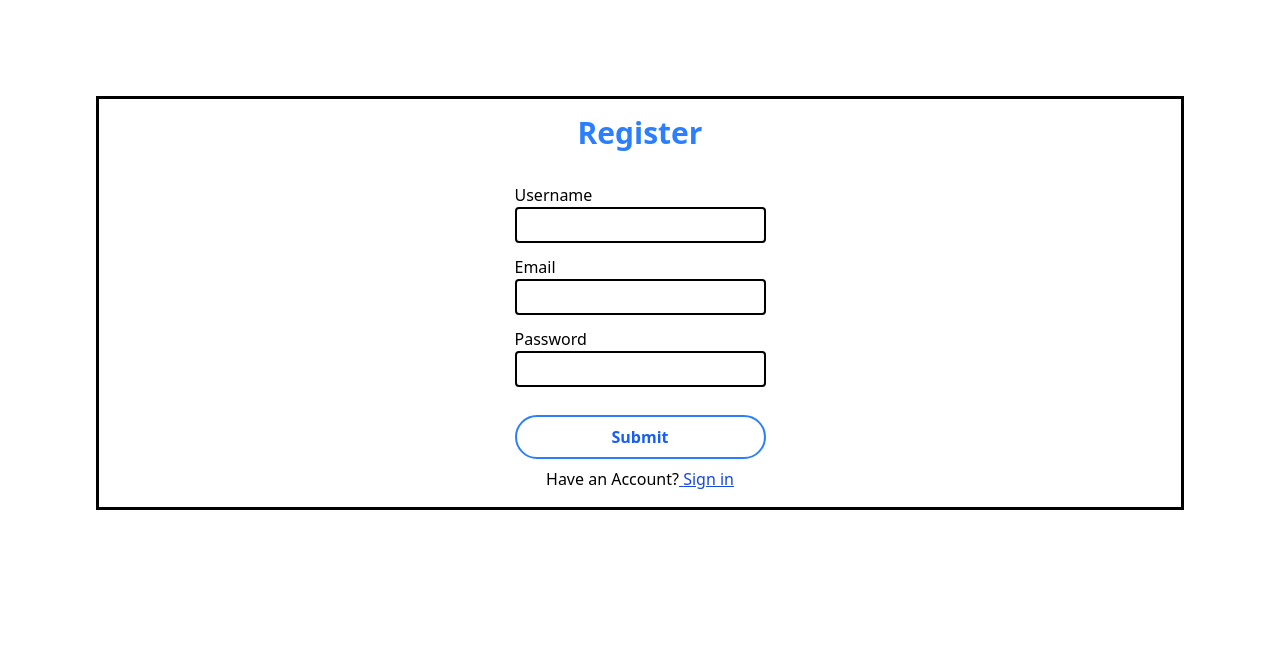
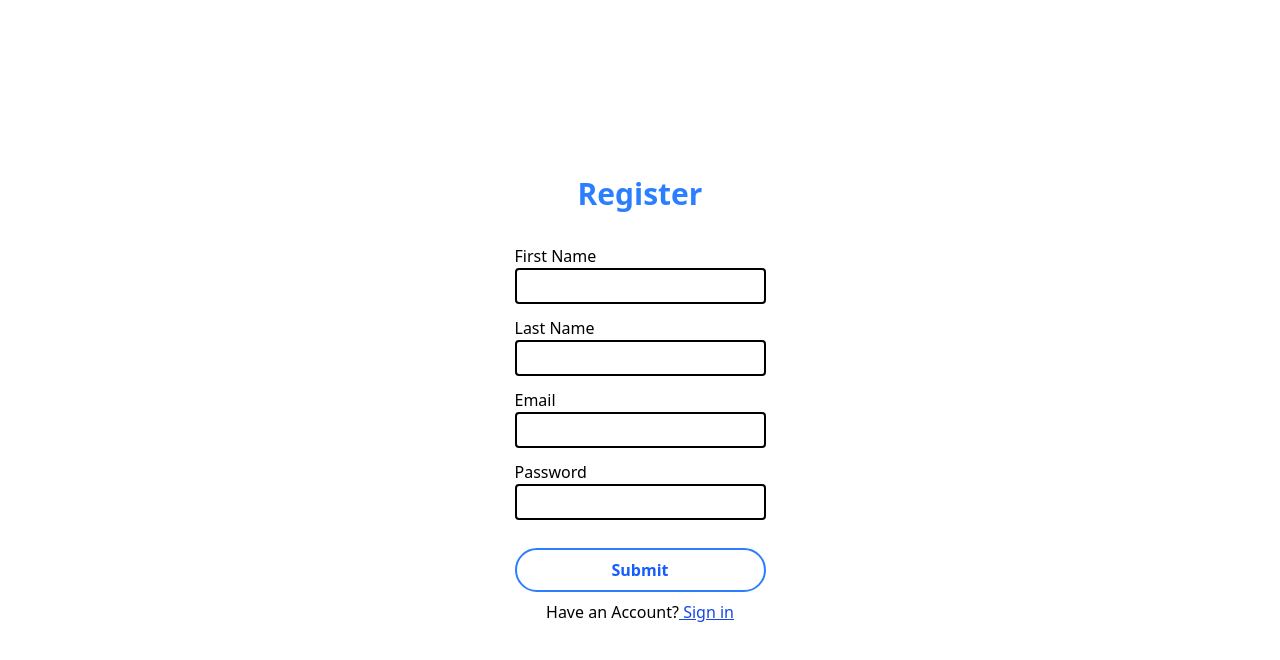
Before and after one commit to FarhanAsfar/TOP-Projects, a React (Vite) app in the folder paytm/frontend/: page / in a window 1280 px wide. Shown: the top 660 px of the page. Built offline with nearby package versions, Linux system fonts and the light colour scheme.

Commit message:
connect signup page with backend

```diff
--- a/paytm/frontend/package.json
+++ b/paytm/frontend/package.json
@@ -11,6 +11,7 @@
   },
   "dependencies": {
     "@tailwindcss/vite": "^4.0.4",
+    "axios": "^1.7.9",
     "react": "^18.3.1",
     "react-dom": "^18.3.1",
     "react-router": "^7.1.5",
--- /dev/null
+++ b/paytm/frontend/src/components/Button.jsx
@@ -0,0 +1,11 @@
+const Button = ({type, label}) => {
+  return (
+    <button
+      type={type}
+      className="mt-4 py-2 bg-transparent hover:bg-blue-500 text-blue-600 border-2 border-blue-500
+                    font-semibold hover:text-white hover:border-transparent rounded-full"
+    >{label}</button>
+  );
+};
+
+export default Button;
--- /dev/null
+++ b/paytm/frontend/src/components/InputBox.jsx
@@ -0,0 +1,16 @@
+const InputBox = ({label, type, name, id, htmlFor, onChange}) => {
+    return (
+        <>
+            <label htmlFor={htmlFor}>{label}</label>
+              <input
+                type={type}
+                name={name}
+                id={id}
+                className="border-2 rounded mb-3 px-2 py-1"
+                onChange={onChange}
+              />
+        </>
+    )
+}
+
+export default InputBox;
--- a/paytm/frontend/src/components/Signin.jsx
+++ b/paytm/frontend/src/components/Signin.jsx
@@ -1,36 +1,52 @@
 import { useNavigate } from "react-router-dom";
+import InputBox from "./InputBox";
+import Button from "./Button";
 
 const Signin = () => {
   const navigate = useNavigate();
 
   return (
     <>
-          <div className="border-3 flex flex-col items-center m-24">
+      <div className="flex items-center justify-center min-h-screen">
+        <div className="flex flex-col items-center">
           <div className="m-4">
             <h2 className="font-bold text-3xl text-blue-500">Login</h2>
           </div>
           <div className="m-4 ">
             <form action="" className="flex flex-col">
-                      <label htmlFor="email">Email</label>
-                      <input type="email" name="email" id="email"
-                      className="border-2 rounded mb-3 px-2 py-1"/>
+              <InputBox
+                label="Email"
+                type="email"
+                htmlFor="email"
+                id="email"
+                name="email"
+              />
 
-                      <label htmlFor="email">Password</label>
-                      <input type="password" id="password" name="password"
-                      className="border-2 rounded mb-3 px-2 py-1"/>
+              <InputBox
+                label="Password"
+                type="password"
+                htmlFor="password"
+                id="password"
+                name="password"
+              />
 
-                      <button type="submit" className="mt-4 py-2 bg-transparent hover:bg-blue-500 text-blue-600 border-2 border-blue-500
-                      font-semibold hover:text-white hover:border-transparent rounded-full">Submit</button>
+              <Button type="submit" label="Submit" />
             </form>
             <p className="mt-2 text-center">
               Do not have an Account?
-                      <a href="" onClick={() => navigate("/")} className="text-blue-700 underline"> Register</a>
+              <a
+                href=""
+                onClick={() => navigate("/")}
+                className="text-blue-700 underline"
+              >
+                {" "}
+                Register
+              </a>
             </p>
           </div>
         </div>
+      </div>
     </>
-
-
   );
 };
 
--- a/paytm/frontend/src/components/Signup.jsx
+++ b/paytm/frontend/src/components/Signup.jsx
@@ -1,47 +1,87 @@
 import { useNavigate } from "react-router-dom";
+import InputBox from "./InputBox";
+import Button from "./Button";
+import { useState } from "react";
+import axios from "axios";
 
 const Signup = () => {
   const navigate = useNavigate();
+  const [firstName, setFirstName] = useState("");
+  const [lastName, setLastName] = useState("");
+  const [username, setUsername] = useState("");
+  const [password, setPassword] = useState("");
+
+  const handleSignup = async(e) =>{
+    e.preventDefault();
+    try {
+            const response = await axios.post("http://localhost:3000/api/v1/user/signup", {
+                username,
+                firstName,
+                lastName,
+                password,
+            });
+            console.log("Signup Successful: ",response.data);
+            navigate("/signin")
+            alert("Signup successful!")
+    } catch (error) {
+        console.error("Signup failed: ", error.response?.data || error.message);
+    }
+  }
 
   return (
     <>
-      <div className="border-3 flex flex-col items-center m-24">
+      <div className="flex items-center justify-center min-h-screen">
+        <div className="flex flex-col items-center">
           <div className="m-4">
             <h2 className="font-bold text-3xl text-blue-500">Register</h2>
           </div>
           <div className="m-4 ">
-          <form action="" className="flex flex-col">
-            <label htmlFor="username">Username</label>
-            <input
+            <form onSubmit={handleSignup}  action="" className="flex flex-col">
+                <InputBox
+                    label="First Name"
                     type="text"
-              name="username"
-              id="username"
-              className="border-2 rounded mb-3 px-2 py-1"
+                    htmlFor="firstName"
+                    id="firstName"
+                    name="firstName"
+                    onChange={(e) => {
+                        setFirstName(e.target.value);
+                    }}
                 />
 
-            <label htmlFor="email">Email</label>
-            <input
-              type="email"
-              name="email"
-              id="email"
-              className="border-2 rounded mb-3 px-2 py-1"
+                <InputBox
+                    label="Last Name"
+                    type="text"
+                    htmlFor="lastName"
+                    id="lastName"
+                    name="lastName"
+                    onChange={(e) => {
+                        setLastName(e.target.value);
+                    }}
                 />
 
-            <label htmlFor="email">Password</label>
-            <input
+                <InputBox
+                    label="Email"
+                    type="email"
+                    htmlFor="email"
+                    id="email"
+                    name="email"
+                    onChange={(e) => {
+                    setUsername(e.target.value);
+                    }}
+                />
+
+                <InputBox
+                    label="Password"
                     type="password"
+                    htmlFor="password"
                     id="password"
                     name="password"
-              className="border-2 rounded mb-3 px-2 py-1"
+                    onChange={(e) => {
+                        setPassword(e.target.value);
+                    }}
                 />
 
-            <button
-              type="submit"
-              className="mt-4 py-2 bg-transparent hover:bg-blue-500 text-blue-600 border-2 border-blue-500
-                    font-semibold hover:text-white hover:border-transparent rounded-full"
-            >
-              Submit
-            </button>
+                <Button type="submit" label="Submit" />
             </form>
             <p className="mt-2 text-center">
               Have an Account?
@@ -56,6 +96,7 @@ const Signup = () => {
             </p>
           </div>
         </div>
+      </div>
     </>
   );
 };
```
Also changed, not shown: 2 other files (tests, documents, lock files or other folders). Lines whose indentation alone changed are shown as unchanged.
